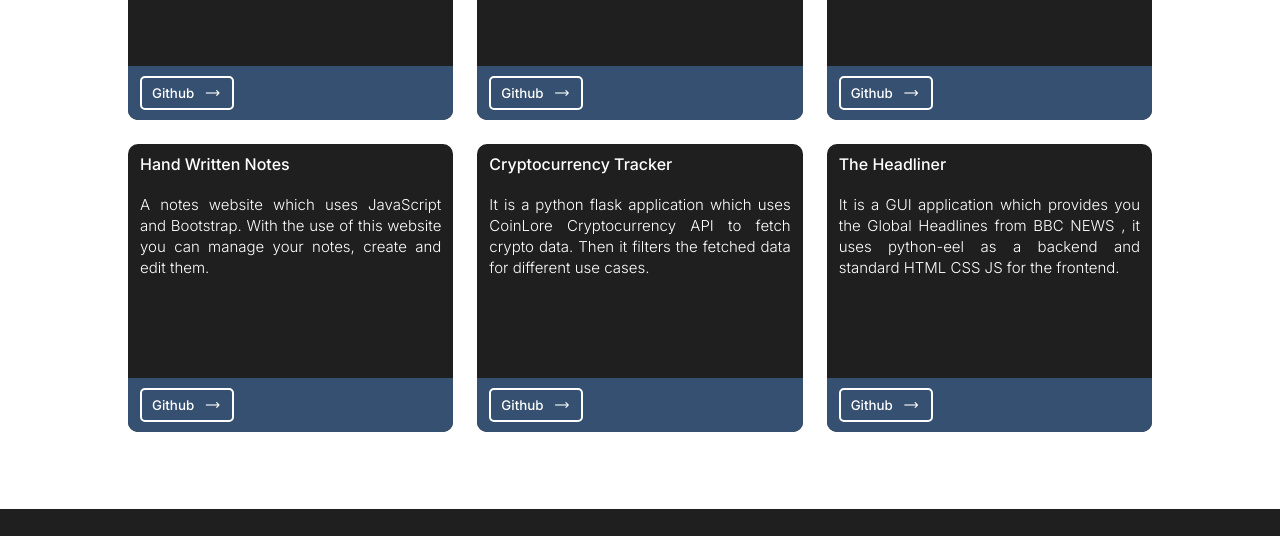
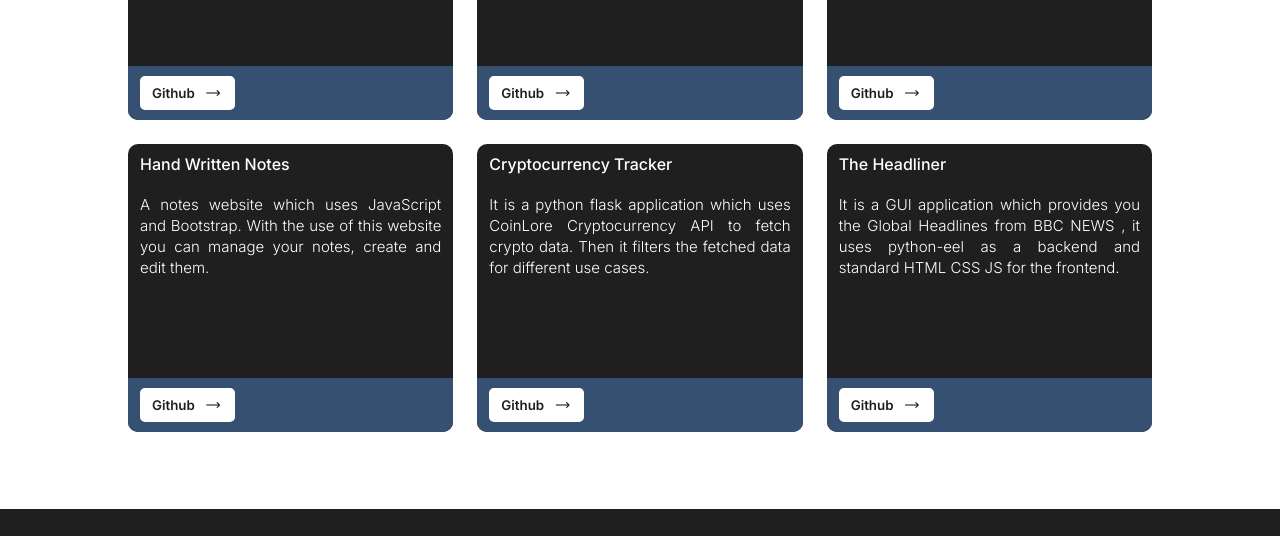
Before and after one commit to Sandesh-Jangir/sandesh-jangir.github.io, a plain HTML site: page index.html in a window 1280 px wide. Shown: the part 1907-2443 px from the top of the page. Drawn offline with nearby package versions, Linux system fonts and the light colour scheme.

Commit message:
Updated the card buttons

```diff
--- a/styles/main.css
+++ b/styles/main.css
@@ -101,21 +101,22 @@
     overflow: hidden;
 }
 .card button{
-    background: transparent;
-    color: white;
+    background: white;
+    color: var(--text-color);
     display: flex;
     align-items: center;
     border: 2px solid white;
     border-radius: 5px;
     padding: 5px 10px;
     gap: .5rem;
+    font-weight: 600;
     cursor: pointer;
 }
 .card a{
     text-decoration: none;
 }
 .card span{
-    color: white;
+    color: var(--text-color);
     font-weight: 300 !important;
     font-size: 20px;
 }
```
